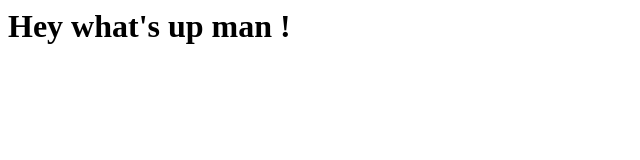
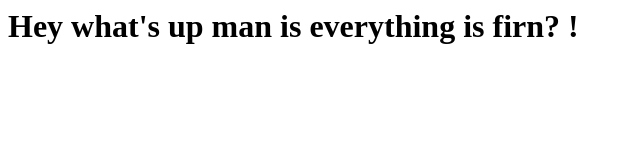
Before and after one commit to DostonSuhrobov/test_project, a plain HTML site: page index.html in a window 1280 px wide. Shown: the whole page, without its empty margins (0-640 px from the left). Drawn offline with Linux system fonts and the light colour scheme.

Commit message:
just_added

```diff
--- a/index.html
+++ b/index.html
@@ -1,3 +1,3 @@
 <html>
-    <h1>Hey what's up man !</h1>
+    <h1>Hey what's up man is everything is firn? !</h1>
 </html>
```
